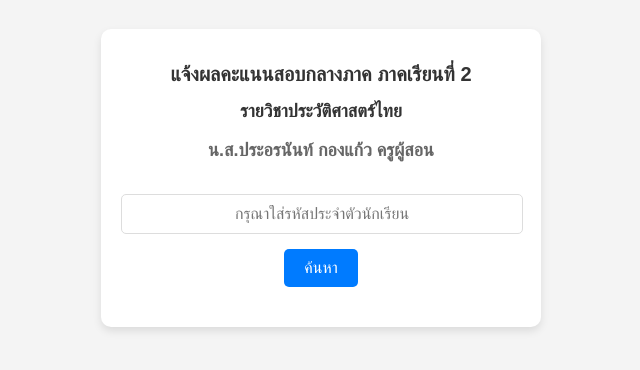
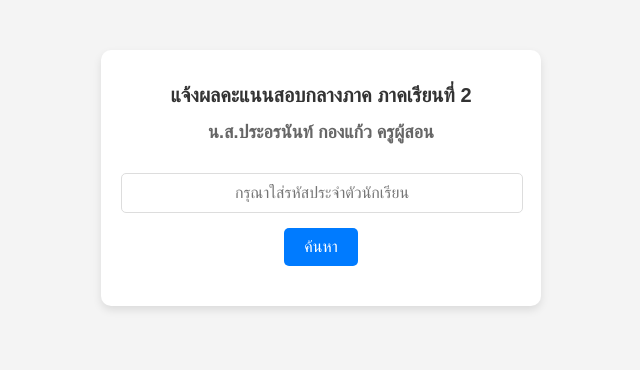
Before and after one commit to nuttagolf/NEKO-WASH, a plain HTML site: page index.html in a window 1280 px wide. Shown: the part 222-592 px from the top of the page, without its empty margins (319-959 px from the left). Drawn offline with Linux system fonts and the light colour scheme.

Commit message:
Update index.html

```diff
--- a/index.html
+++ b/index.html
@@ -29,10 +29,6 @@
             color: #333;
         }
         h2 {
-            font-size: 18px;
-            color: #333;
-        }
-        h3 {
             font-size: 18px;
             color: #666;
         }
@@ -90,8 +86,7 @@
 <body>
     <div class="container">
         <h1>แจ้งผลคะแนนสอบกลางภาค ภาคเรียนที่ 2</h1>
-        <h2>รายวิชาประวัติศาสตร์ไทย</h2>
-        <h3>น.ส.ประอรนันท์ กองแก้ว ครูผู้สอน</h3>
+        <h2>น.ส.ประอรนันท์ กองแก้ว ครูผู้สอน</h3>
         <form id="studentForm">
             <input type="text" id="studentId" placeholder="กรุณาใส่รหัสประจำตัวนักเรียน" required>
             <button type="submit">ค้นหา</button>
```
